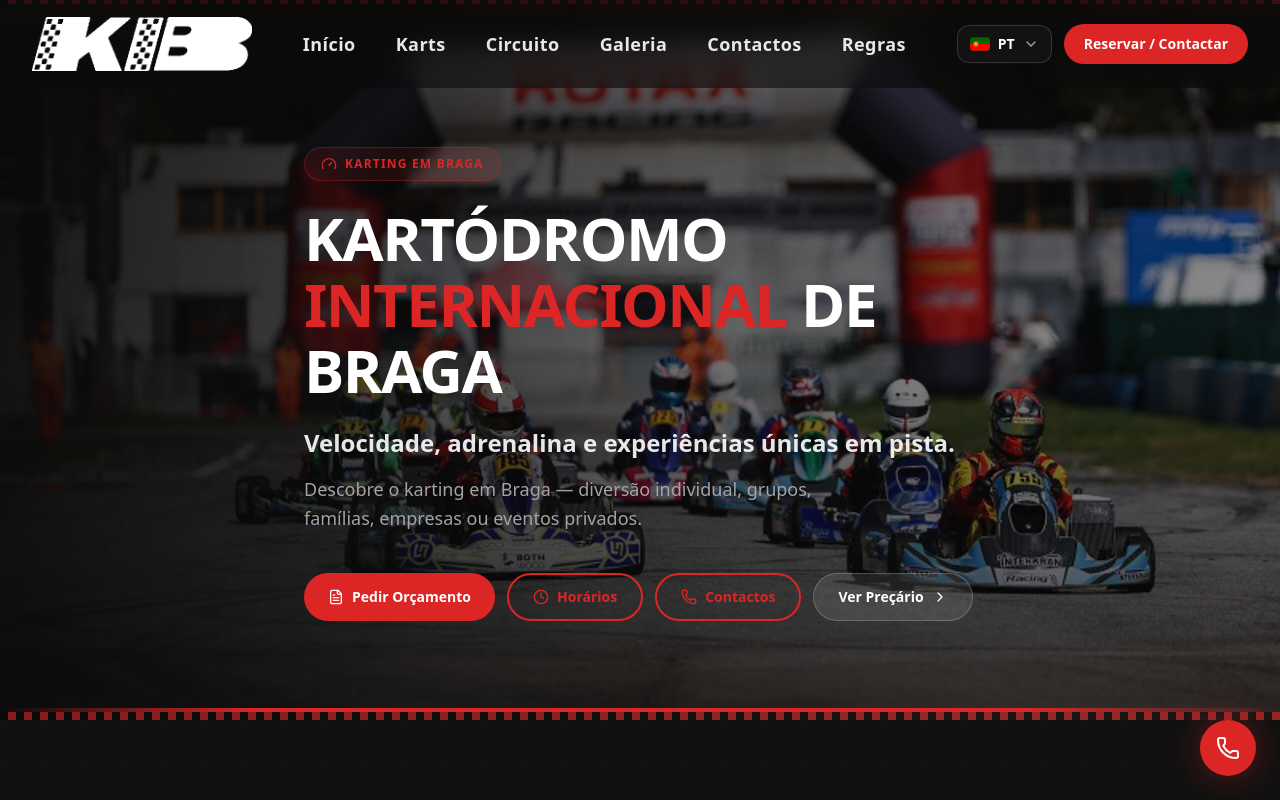
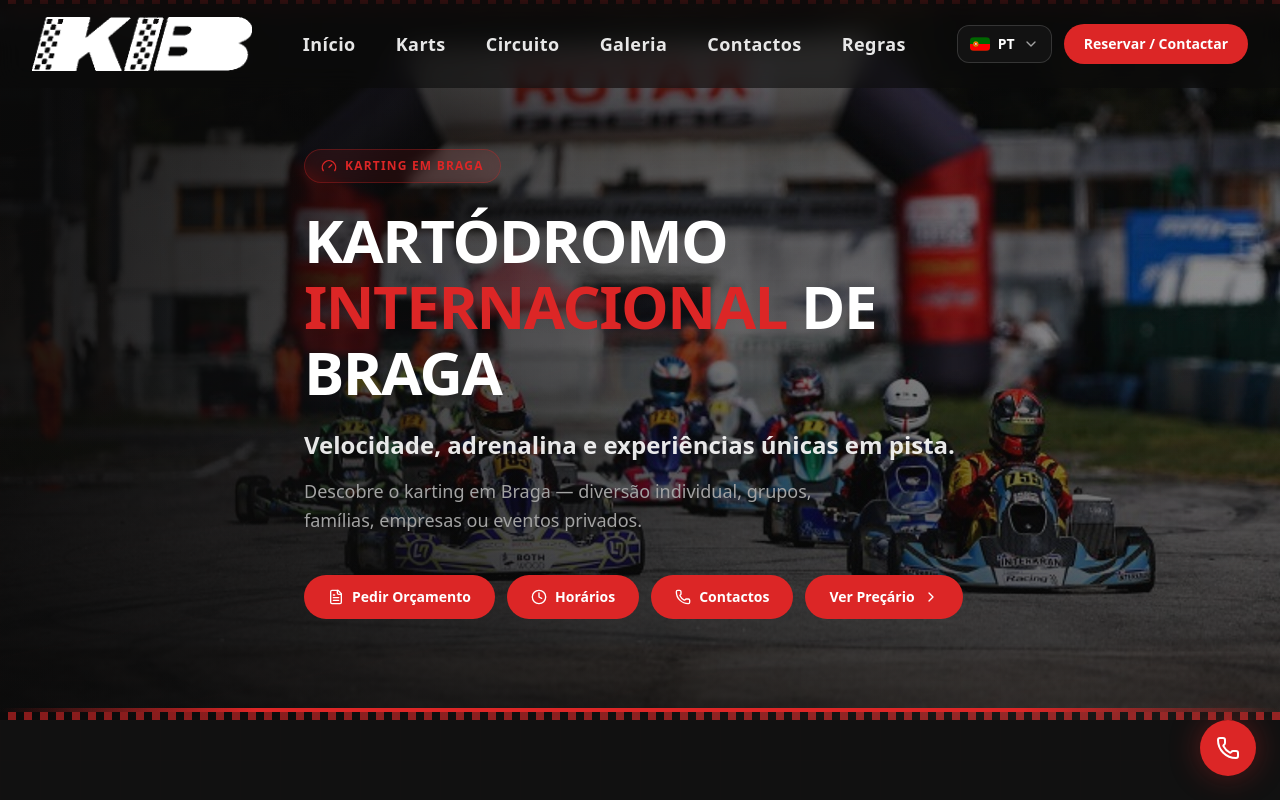
Before and after one commit to zesalgador/kartodromo-braga-, a Next.js app: page / in a window 1280 px wide. Shown: the top 800 px of the page. Built offline with nearby package versions, Linux system fonts and the light colour scheme.

Commit message:
Atualização do site

```diff
--- a/src/components/Hero.tsx
+++ b/src/components/Hero.tsx
@@ -60,15 +60,15 @@ export function Hero() {
               <FileText className="h-4 w-4" />
               {t.hero.quote}
             </Button>
-            <Button href="/#horarios" variant="outline">
+            <Button href="/#horarios" variant="primary">
               <Clock className="h-4 w-4" />
               {t.hero.hours}
             </Button>
-            <Button href="/#contactos" variant="outline">
+            <Button href="/#contactos" variant="primary">
               <Phone className="h-4 w-4" />
               {t.hero.contacts}
             </Button>
-            <Button href="/precario" variant="secondary">
+            <Button href="/precario" variant="primary">
               {t.hero.pricing}
               <ChevronRight className="h-4 w-4" />
             </Button>
--- a/src/components/Hours.tsx
+++ b/src/components/Hours.tsx
@@ -1,7 +1,7 @@
 "use client";
 
-import { useState } from "react";
-import { Calendar, Clock, Sun, AlertCircle } from "lucide-react";
+import { useState, useEffect } from "react";
+import { Calendar, Clock, Sun, AlertCircle, ChevronDown } from "lucide-react";
 import { SectionTitle } from "@/components/ui/SectionTitle";
 import { Card } from "@/components/ui/SectionTitle";
 import { useContent } from "@/i18n/useContent";
@@ -10,9 +10,14 @@ import type { ScheduleTab } from "@/i18n/types";
 
 export function Hours() {
   const [activeTab, setActiveTab] = useState<ScheduleTab>("aluguer");
+  const [showExceptions, setShowExceptions] = useState(false);
   const { scheduleTabs, scheduleContent, scheduleClosedDays } = useContent();
   const t = useTranslations();
   const content = scheduleContent[activeTab];
+
+  useEffect(() => {
+    setShowExceptions(false);
+  }, [activeTab]);
 
   return (
     <section id="horarios" className="relative bg-kib-dark py-20 sm:py-28">
@@ -95,12 +100,25 @@ export function Hours() {
           </Card>
 
           <aside className="rounded-2xl border border-kib-red/25 bg-kib-card p-5 shadow-lg shadow-black/20 lg:sticky lg:top-28">
-            <div className="mb-4 flex items-center gap-2">
-              <AlertCircle className="h-5 w-5 shrink-0 text-kib-red" />
-              <p className="text-xs font-bold uppercase tracking-wide text-kib-red">
+            <button
+              type="button"
+              onClick={() => setShowExceptions((open) => !open)}
+              aria-expanded={showExceptions}
+              className="flex w-full items-center justify-between gap-3 rounded-xl bg-kib-red px-4 py-3 text-sm font-semibold text-white transition-colors hover:bg-kib-red-dark"
+            >
+              <span className="flex items-center gap-2">
+                <AlertCircle className="h-5 w-5 shrink-0" />
                 {t.hours.exceptionsTitle}
-              </p>
-            </div>
+              </span>
+              <ChevronDown
+                className={`h-5 w-5 shrink-0 transition-transform duration-200 ${
+                  showExceptions ? "rotate-180" : ""
+                }`}
+              />
+            </button>
+
+            {showExceptions && (
+              <div className="mt-4">
                 <p className="mb-4 text-xs leading-relaxed text-kib-muted">
                   {t.hours.exceptionsNote}
                 </p>
@@ -115,6 +133,8 @@ export function Hours() {
                     </li>
                   ))}
                 </ul>
+              </div>
+            )}
           </aside>
         </div>
       </div>
--- a/src/i18n/translations/en.ts
+++ b/src/i18n/translations/en.ts
@@ -158,7 +158,7 @@ export const en: Translations = {
       },
       aluguer: {
         title: "Kartódromo opening hours for rental karts",
-        schedule: ["9:00 – 18:00"],
+        schedule: ["9:00 – 12:30", "14:00 – 18:00"],
         notes: ["Monday — closed", "Tuesday — open from 14:00"],
       },
       verao: {
--- a/src/i18n/translations/es.ts
+++ b/src/i18n/translations/es.ts
@@ -158,7 +158,7 @@ export const es: Translations = {
       },
       aluguer: {
         title: "Horario del Kartódromo para karts de alquiler",
-        schedule: ["9:00 – 18:00"],
+        schedule: ["9:00 – 12:30", "14:00 – 18:00"],
         notes: ["Lunes — cerrado", "Martes — abierto a partir de las 14:00"],
       },
       verao: {
--- a/src/i18n/translations/fr.ts
+++ b/src/i18n/translations/fr.ts
@@ -158,7 +158,7 @@ export const fr: Translations = {
       },
       aluguer: {
         title: "Horaires du Kartódromo pour les karts de location",
-        schedule: ["9:00 – 18:00"],
+        schedule: ["9:00 – 12:30", "14:00 – 18:00"],
         notes: ["Lundi — fermé", "Mardi — ouvert à partir de 14:00"],
       },
       verao: {
--- a/src/i18n/translations/pt.ts
+++ b/src/i18n/translations/pt.ts
@@ -135,7 +135,7 @@ export const pt: Translations = {
     subtitle: "Seleciona o tipo de horário que pretendes consultar.",
     period: "Período",
     notes: "Notas",
-    exceptionsTitle: "Dias de exceção",
+    exceptionsTitle: "Dias de Exceção",
     exceptionsNote: "Válido para todos os horários do kartódromo.",
     tabs: {
       eventos: {
@@ -158,7 +158,7 @@ export const pt: Translations = {
       },
       aluguer: {
         title: "Horário do Kartódromo para karts de aluguer",
-        schedule: ["9:00 – 18:00"],
+        schedule: ["9:00 – 12:30", "14:00 – 18:00"],
         notes: ["Segunda-feira — fechado", "Terça-feira — aberto a partir das 14:00"],
       },
       verao: {
```
Lines whose indentation alone changed are shown as unchanged.
